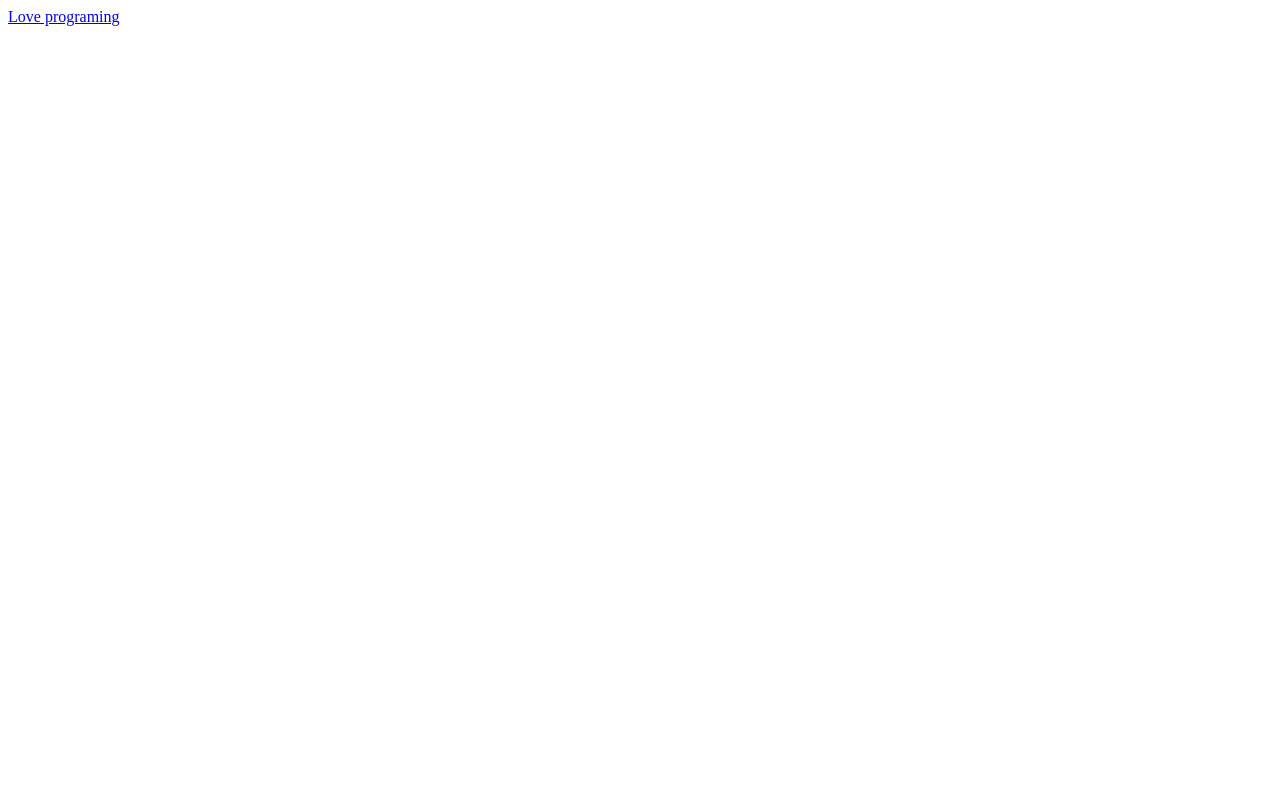
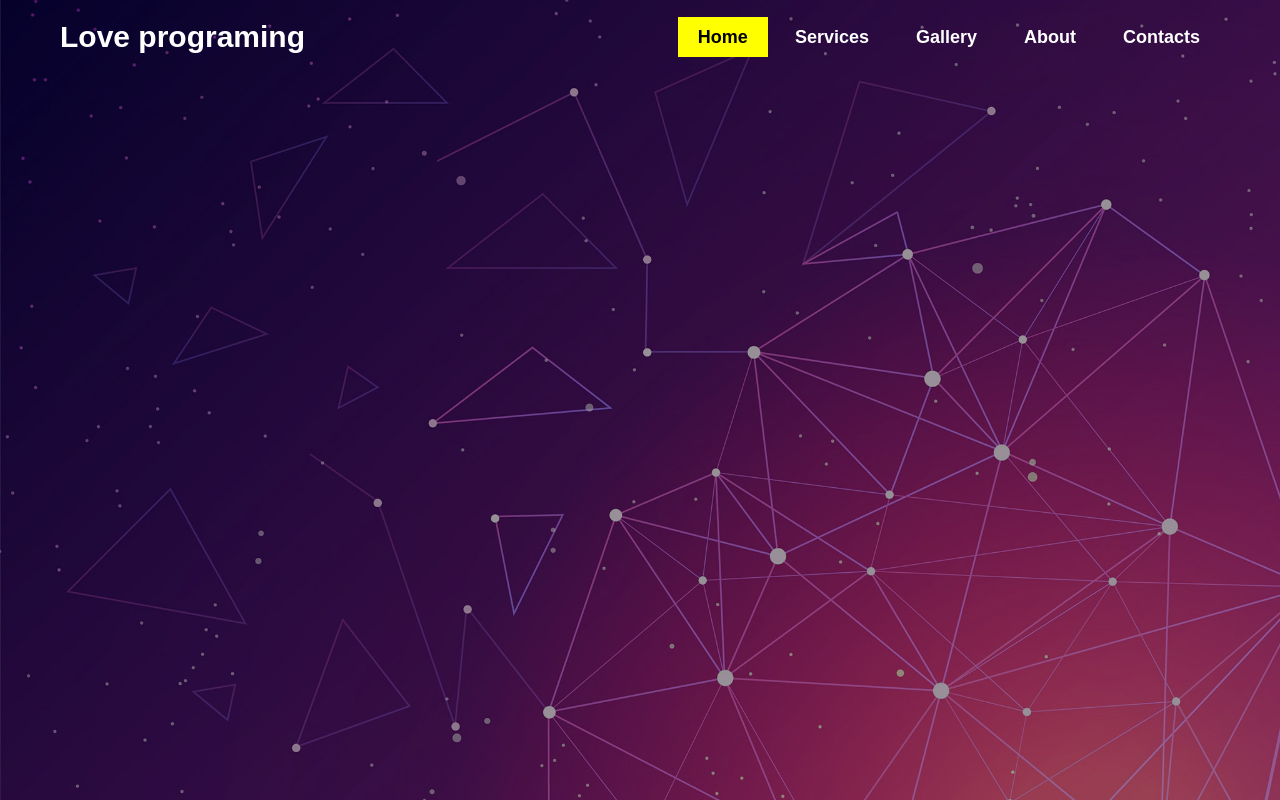
Before and after one commit to mourinhan8/header-html, a plain HTML site: page index.html in a window 1280 px wide. Drawn offline with Linux system fonts and the light colour scheme.

Commit message:
lam duoc 1 nua

```diff
--- a/index.html
+++ b/index.html
@@ -4,6 +4,7 @@
     <meta charset="UTF-8">
     <meta http-equiv="X-UA-Compatible" content="IE=edge">
     <meta name="viewport" content="width=device-width, initial-scale=1.0">
+    <link rel="stylesheet" href="style.css">
     <title>Document</title>
 </head>
 <body>
@@ -13,6 +14,13 @@
                 <div class="logo">
                     <a href="#">Love programing</a>
                 </div>
+                <ul>
+                    <li class="active"><a href="">Home</a></li>
+                    <li><a href="">Services</a></li>
+                    <li><a href="">Gallery</a></li>
+                    <li><a href="">About</a></li>
+                    <li><a href="">Contacts</a></li>
+                </ul>
             </div>
         </nav>
     </header>
--- /dev/null
+++ b/style.css
@@ -0,0 +1,73 @@
+* {
+    margin: 0;
+    padding: 0;
+    font-family: sans-serif;
+    box-sizing: border-box;
+}
+
+header {
+    position: relative;
+    background: url(./background.jpeg) no-repeat;
+    height: 100vh;
+    background-size: cover;
+    background-position: center;
+}
+
+header::before {
+    position: absolute;
+    content: "";
+    height: 100%;
+    width: 100%;
+    background: rgba(0, 0, 0, 0.4);
+}
+
+nav{
+    position: fixed;
+    width: 100%;
+    padding: 20px 0;
+    z-index: 1;
+}
+
+nav .logo a{
+    text-decoration: none;
+    color: #fff;
+    font-size: 30px;
+    font-weight: 600;
+}
+
+nav .menu{
+    max-width: 1200px;
+    margin: auto;
+    display: flex;
+    align-items: center;
+    justify-content: space-between;
+    padding: 0 20px;
+}
+
+.menu ul{
+    display: flex;
+}
+
+.menu ul li{
+    list-style: none;
+    margin-left: 7px;
+}
+
+.menu ul li a{
+    text-decoration: none;
+    color: #fff;
+    font-size: 18px;
+    font-weight: 600;
+    padding: 10px 20px;
+    transition: all 0.3s ease;
+}
+
+.menu ul li.active a{
+    background: yellow;
+    color: black;
+}
+
+.menu ul li a:hover{
+    background: black;
+    color: #fff;
+}
```
Also changed, not shown: background.jpeg (added).
